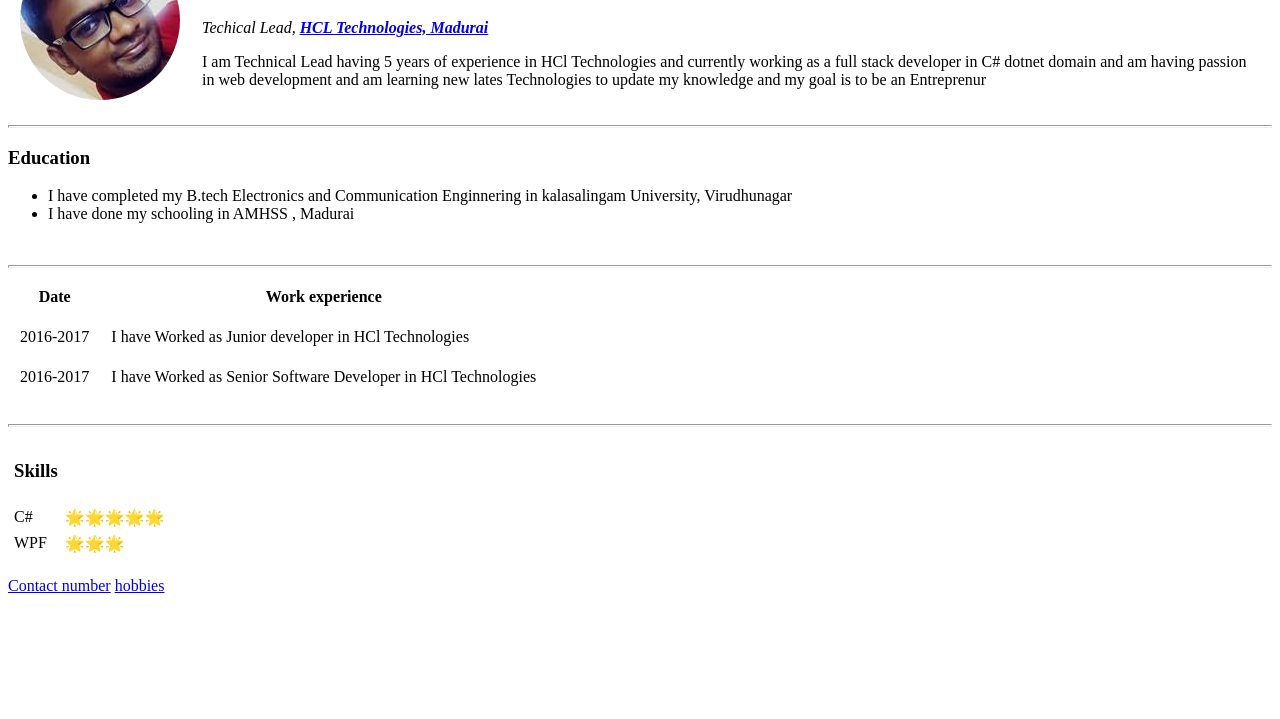
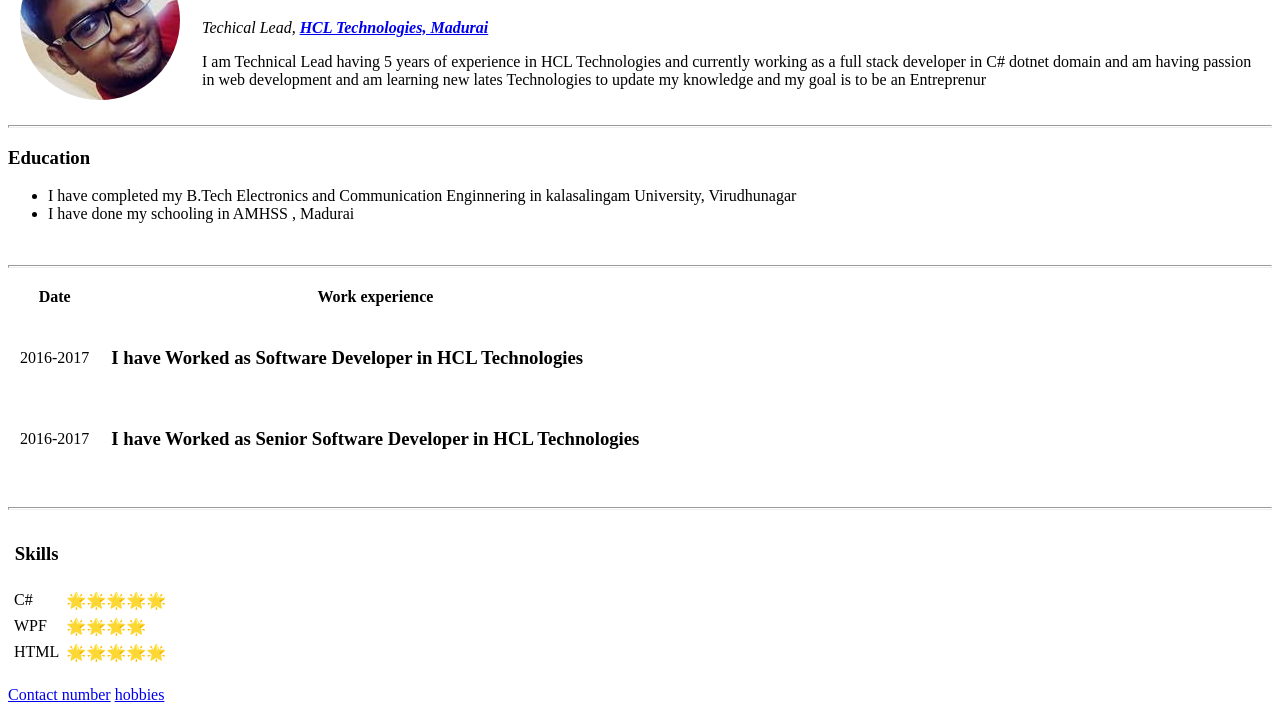
Before and after one commit to gauthamgauthi/CV, a plain HTML site: page index.html in a window 1280 px wide. Shown: the part 81-800 px from the top of the page. Drawn offline with Linux system fonts and the light colour scheme.

Commit message:
Update index.html

```diff
--- a/index.html
+++ b/index.html
@@ -13,7 +13,7 @@
       <td>
         <h1>Gautham Sivaperumal</h1>
         <p><em>Techical Lead, <strong><a href="https://in.linkedin.com/in/gautham-sivaperumal-1a546977">HCL Technologies, Madurai</a></strong></em></p>
-        <p>I am Technical Lead having 5 years of experience in HCl Technologies and currently working as a full stack developer in C# dotnet domain and am having passion in web development and am learning new lates Technologies to update
+        <p>I am Technical Lead having 5 years of experience in HCL Technologies and currently working as a full stack developer in C# dotnet domain and am having passion in web development and am learning new lates Technologies to update
           my
           knowledge and my goal is to be an Entreprenur</p>
       </td>
@@ -22,7 +22,7 @@
   <hr size="3">
   <h3>Education</h3>
   <ul>
-    <li>I have completed my B.tech Electronics and Communication Enginnering in kalasalingam University, Virudhunagar</li>
+    <li>I have completed my B.Tech Electronics and Communication Enginnering in kalasalingam University, Virudhunagar</li>
     <li>I have done my schooling in AMHSS , Madurai</li>
   </ul>
   <br>
@@ -39,11 +39,11 @@
     <tbody>
       <tr>
         <td>2016-2017</td>
-        <td>I have Worked as Junior developer in HCl Technologies </td>
+        <td><h3>I have Worked as Software Developer in HCL Technologies</h3> </td>
       </tr>
       <tr>
         <td>2016-2017</td>
-        <td>I have Worked as Senior Software Developer in HCl Technologies </td>
+        <td> <h3>I have Worked as Senior Software Developer in HCL Technologies</h3> </td>
       </tr>
     </tbody>
   </table>
@@ -62,7 +62,11 @@
       </tr>
       <tr>
         <td>WPF</td>
-        <td>🌟🌟🌟</td>
+        <td>🌟🌟🌟🌟</td>
+      </tr>
+       <tr>
+        <td>HTML</td>
+        <td>🌟🌟🌟🌟🌟</td>
       </tr>
     </tbody>
   </table>
```
